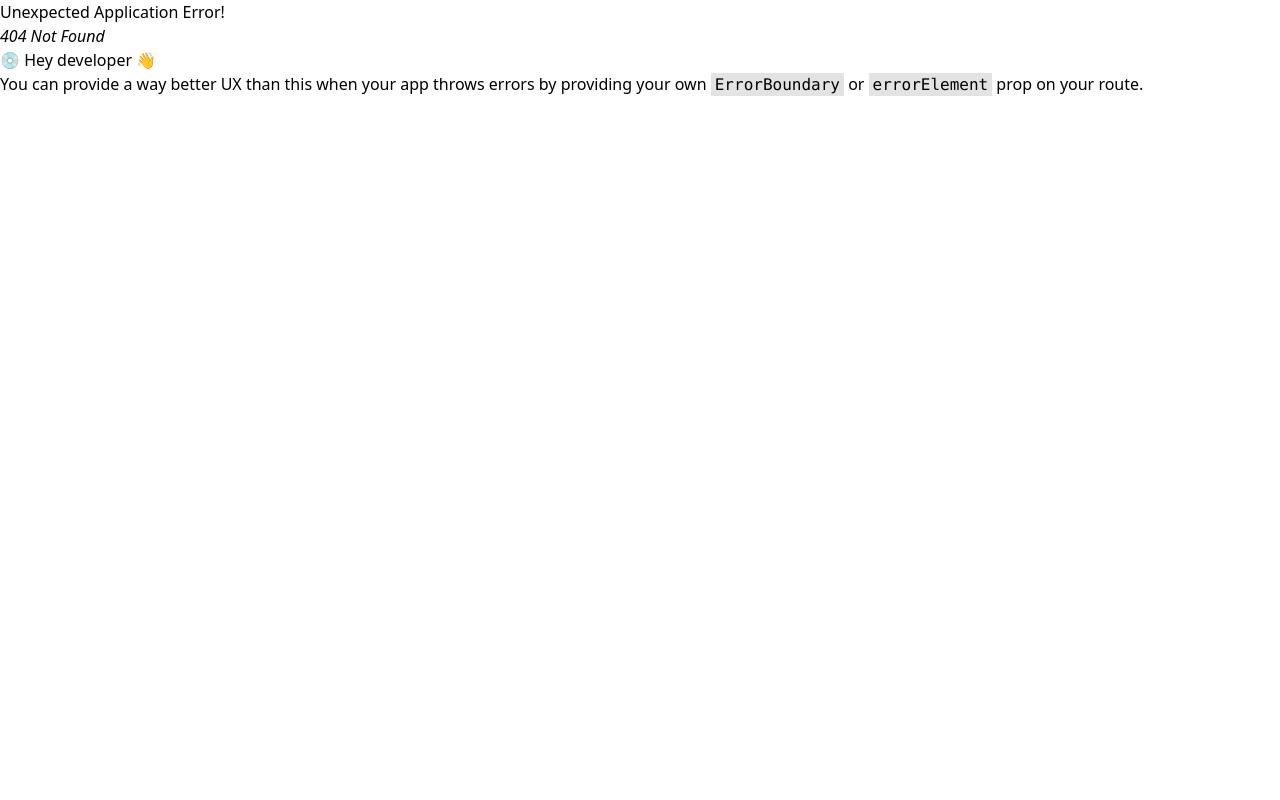
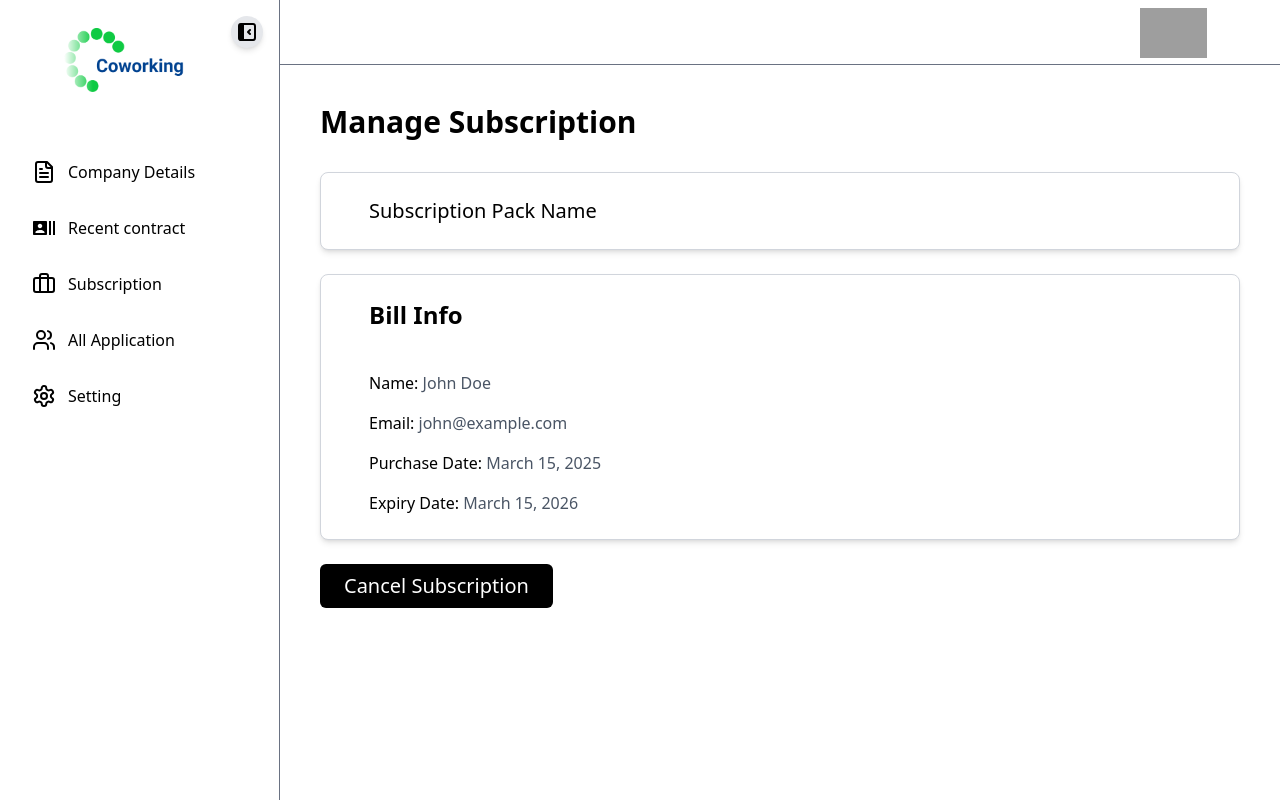
Before and after one commit to MohammedRasif/Zoomyteck, a React (Vite) app: page /dashboard/subscription in a window 1280 px wide. Before the commit this address had no page. Built offline with nearby package versions, Linux system fonts and the light colour scheme; grey boxes are pictures that could not be loaded.

Commit message:
subscription page create

```diff
--- a/src/component/DashboardLayout/DashboardLayout.jsx
+++ b/src/component/DashboardLayout/DashboardLayout.jsx
@@ -14,7 +14,7 @@ const DashboardLayout = () => {
         <div className={`flex h-screen transition-colors duration-300 ${darkMode ? "bg-black text-white" : "bg-white text-black"}`}>
             {/* Sidebar */}
             <div
-                className={`h-full fixed transition-all duration-300 ease-in-out ${darkMode ? "bg-black text-white" : "bg-white text-black"} ${isSidebarOpen ? "w-[280px]" : "w-16"}`}
+                className={`h-full fixed border-r-[1px] border-gray-500 transition-all duration-300 ease-in-out ${darkMode ? "bg-black text-white" : "bg-white text-black"} ${isSidebarOpen ? "w-[280px]" : "w-16"}`}
             >
                 <div className="h-full flex flex-col justify-between">
                     {/* Sidebar Content */}
--- /dev/null
+++ b/src/component/DashboardPages/Generalinformation.jsx
@@ -0,0 +1,10 @@
+
+const Generalinformation = () => {
+    return (
+        <div>
+
+        </div>
+    );
+}
+
+export default Generalinformation;
--- /dev/null
+++ b/src/component/DashboardPages/Subscription.jsx
@@ -0,0 +1,47 @@
+const Subscription = () => {
+    return (
+      <div className="bg-white dark:bg-black min-h-screen p-10">
+        {/* Heading */}
+        <h1 className="text-3xl font-semibold text-black dark:text-white mb-8">
+          Manage Subscription
+        </h1>
+
+        {/* Subscription Pack Name */}
+        <div className="bg-white dark:bg-black border border-gray-300 dark:border-gray-800 py-6 px-12 rounded-lg shadow-md mb-6">
+          <h2 className="text-xl font-medium text-black dark:text-white">
+            Subscription Pack Name
+          </h2>
+        </div>
+
+        {/* Bill Info */}
+        <div className="bg-white dark:bg-black border border-gray-300 dark:border-gray-800 py-6 px-12 rounded-lg shadow-md">
+          <h2 className="text-2xl font-bold text-black dark:text-white mb-4">
+            Bill Info
+          </h2>
+          <div className="space-y-4 mt-10">
+            <h3 className="text-md font-medium text-black dark:text-white">
+              Name: <span className="text-gray-600 dark:text-gray-400">John Doe</span>
+            </h3>
+            <h3 className="text-md font-medium text-black dark:text-white">
+              Email: <span className="text-gray-600 dark:text-gray-400">john@example.com</span>
+            </h3>
+            <h3 className="text-md font-medium text-black dark:text-white">
+              Purchase Date:{" "}
+              <span className="text-gray-600 dark:text-gray-400">March 15, 2025</span>
+            </h3>
+            <h3 className="text-md font-medium text-black dark:text-white">
+              Expiry Date:{" "}
+              <span className="text-gray-600 dark:text-gray-400">March 15, 2026</span>
+            </h3>
+          </div>
+        </div>
+
+        {/* Cancel Subscription Button */}
+        <button className="mt-6 text-xl bg-black dark:bg-white text-white dark:text-black rounded-md px-6 py-2 hover:bg-gray-800 dark:hover:bg-gray-300 cursor-pointer font-[500] transition duration-300">
+          Cancel Subscription
+        </button>
+      </div>
+    );
+  };
+
+  export default Subscription;
--- a/src/component/DashboardSidebar/DashboardSidebar.jsx
+++ b/src/component/DashboardSidebar/DashboardSidebar.jsx
@@ -9,7 +9,7 @@ const DashboardSidebar = () => {
   const isProjectActive = location.pathname.startsWith("/dashboard/Project");
 
   return (
-    <div className="bg-white border-r border-gray-300 dark:bg-black dark:border-gray-600 text-black dark:text-white h-full">
+    <div className="bg-white  dark:bg-black dark:border-gray-600 text-black dark:text-white h-full">
       <NavLink to="/">
         <div>
           <img src={img} className="h-16 mt-7 pl-16 lg:mb-14" alt="Logo" />
```
Also changed, not shown: src/main.jsx (+10 -0 lines).
